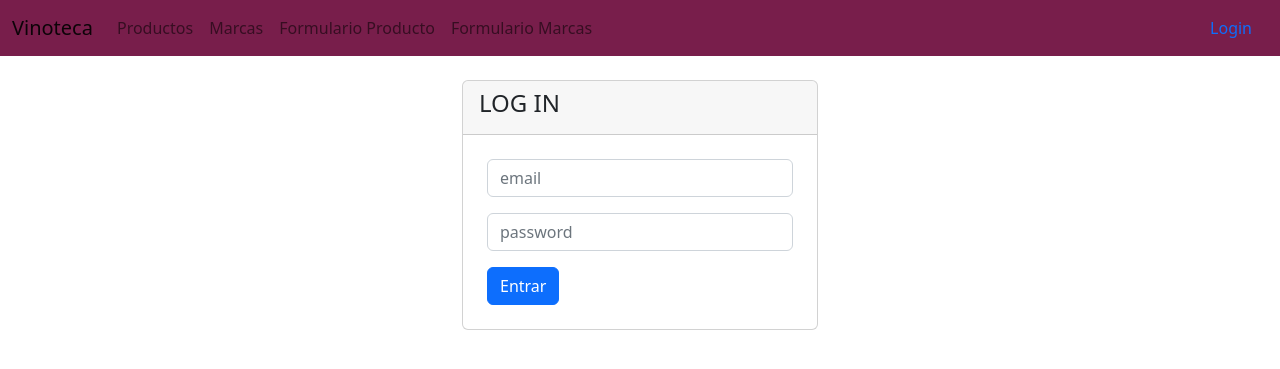
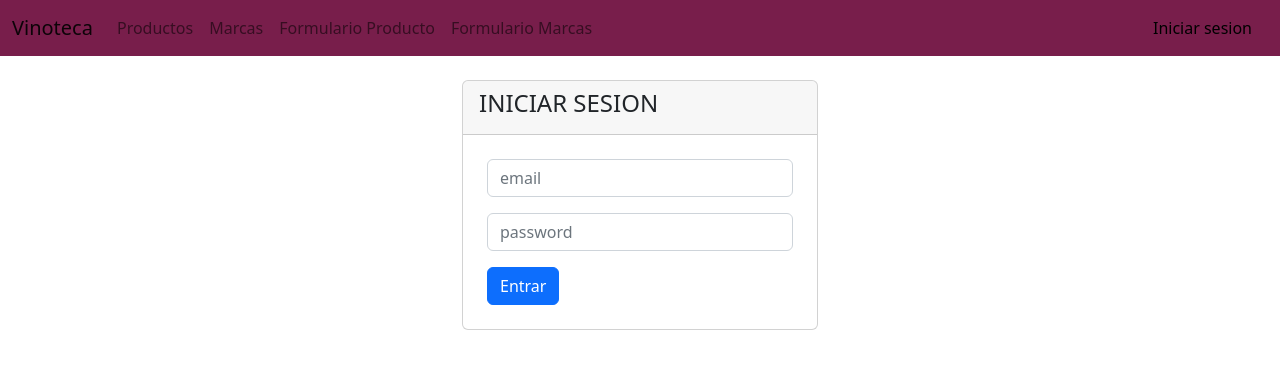
Before and after one commit to SelenaLucero/TPEspecial, a PHP site: page / in a window 1280 px wide. Shown: the top 369 px of the page. Run offline with PHP 8.4, Linux system fonts and the light colour scheme.

Commit message:
cambie algo

```diff
--- a/app/controllers/auth.controller.php
+++ b/app/controllers/auth.controller.php
@@ -30,7 +30,7 @@ class AuthController{
             // inicio una sesion para este usuario
             session_start();
             // guarda los datos de la session (estado)
-            $_SESSION['USER_ID'] = $user->id;
+            $_SESSION['USER_ID'] = $user->id_user;
             $_SESSION['USER_EMAIL'] = $user->email;
             $_SESSION['IS_LOGGED']= true; //si es true esta logueado
 
--- a/templates/formLogin.tpl
+++ b/templates/formLogin.tpl
@@ -5,7 +5,7 @@
         <div class="col-md-4">
             <div class="card">
                 <div class="card-header">
-                    <h4 class="text-uppercase" class="fw-3-lighter">Log in</h4>
+                    <h4 class="text-uppercase" class="fw-3-lighter">Iniciar sesion</h4>
                 </div>
                 <form action="validate" method="POST" class="p-4" enctype="multipart/form-data">
                     <div class="mb-3">
--- a/templates/header.tpl
+++ b/templates/header.tpl
@@ -35,11 +35,11 @@
         <ul class="nav justify-content-end">
         {if !isset($smarty.session.USER_ID)}
           <li class="nav-item">
-              <a class="nav-link" aria-current="page" href="login">Login</a>
+              <a class="nav-link" style="color:black" href="login">Iniciar sesion</a>
           </li>
       {else}
           <li class="nav-item ml-auto">
-              <a class="nav-link" aria-current="page" href="logout">Logout
+              <a class="nav-link" style="color:black" href="logout">Cerrar sesion
                   ({$smarty.session.USER_EMAIL})</a>
           </li>
       {/if}
```
